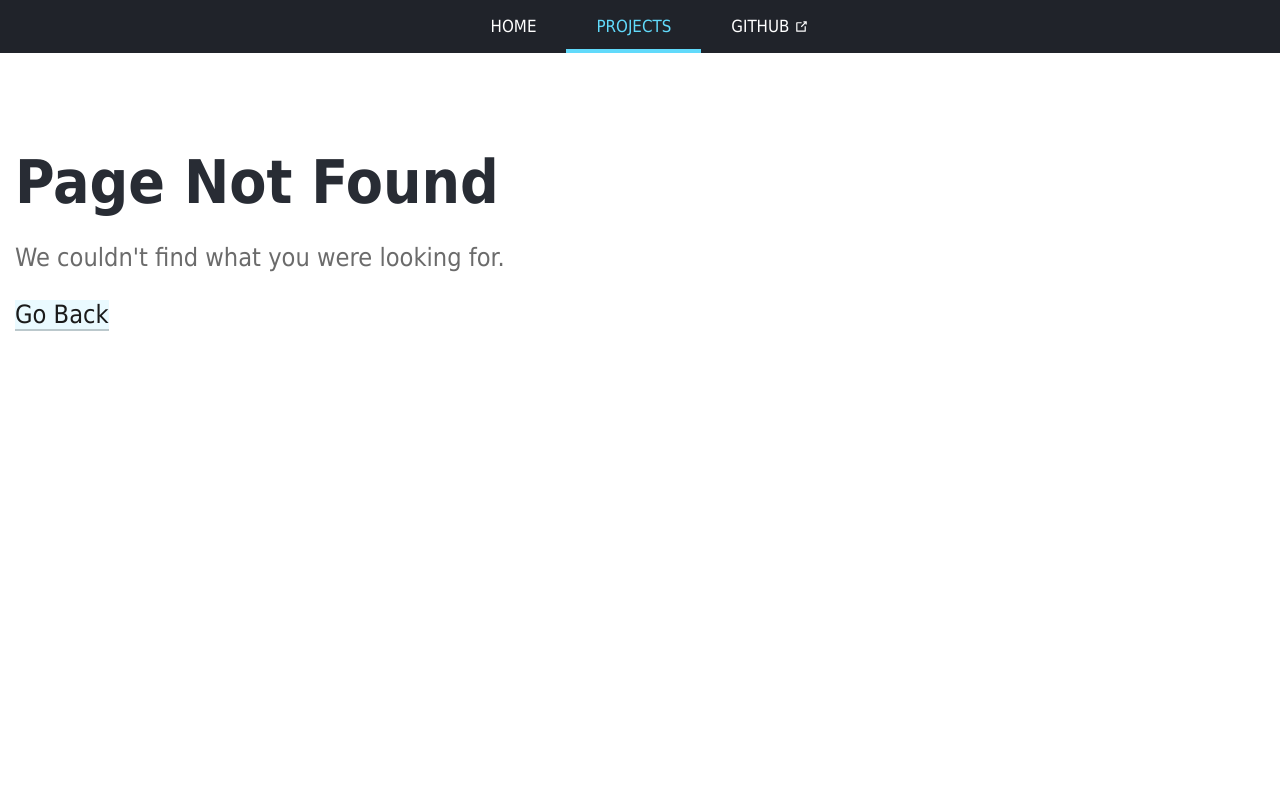
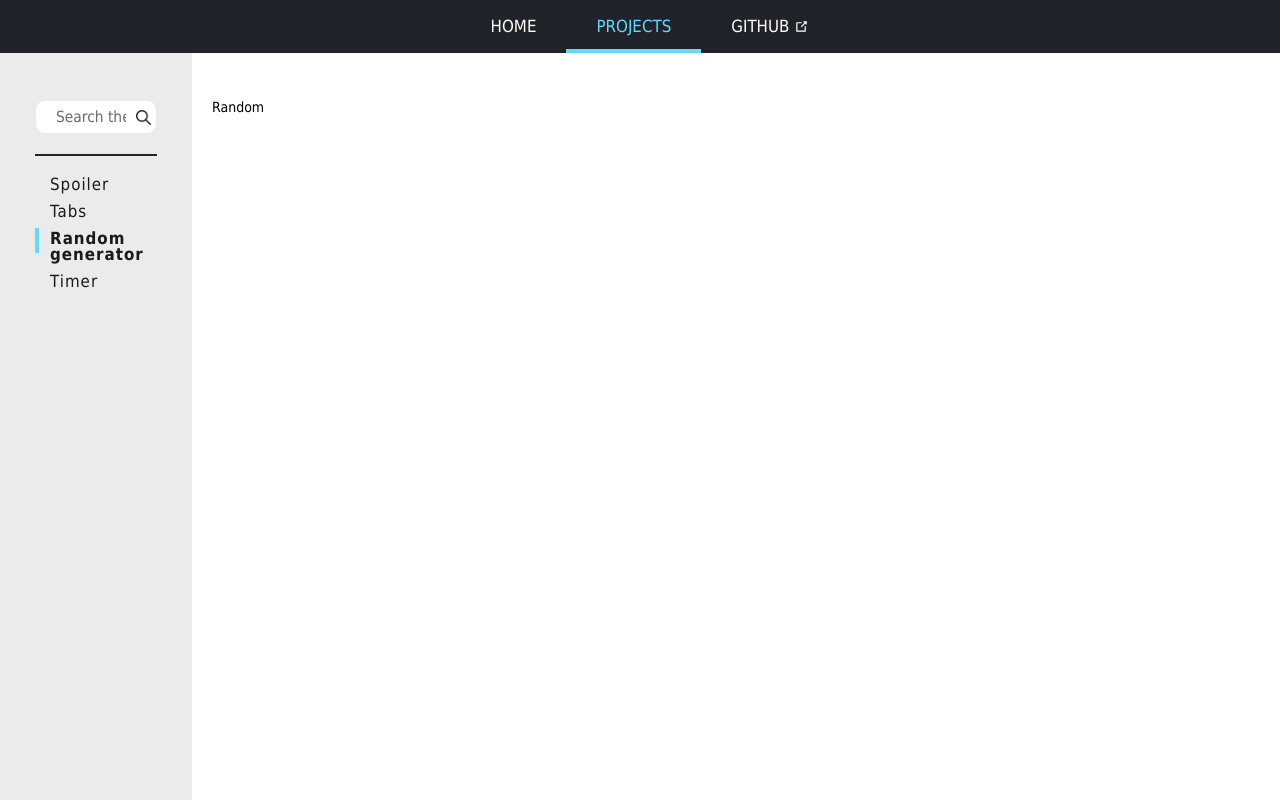
Before and after one commit to KAMESEMPAIONE/projects_stack, a React (Create React App) app: page /projects/random-generator in a window 1280 px wide. Before the commit this address had no page. Built offline with nearby package versions, Linux system fonts and the light colour scheme.

Commit message:
fixed problem with NavBar

```diff
--- a/src/App.tsx
+++ b/src/App.tsx
@@ -8,6 +8,8 @@ import {Projects} from "./pages/Projects/Projects";
 import {NotFoundPage} from "./pages/NotFoundPage/NotFoundPage";
 import {Spoiler} from "./component/Spoiler/Spoiler";
 import {Tabs} from "./component/Tabs/Tabs";
+import { Random } from './component/Random/Random';
+import { Timer } from './component/Timer/Timer';
 
 function App() {
   return (
@@ -22,6 +24,8 @@ function App() {
                             <Route path={'/projects'} element={<Projects/>}>
                                     <Route path={'spoiler'} element={<Spoiler/>}/>
                                     <Route path={'tabs'} element={<Tabs/>}/>
+                                    <Route path={'random-generator'} element={<Random/>}/>
+                                    <Route path={'timer'} element={<Timer/>}/>
                             </Route>
                             <Route path={'*'} element={<NotFoundPage/>}/>
                     </Routes>
--- a/src/component/Header/Header.tsx
+++ b/src/component/Header/Header.tsx
@@ -1,5 +1,6 @@
+import path from "path";
 import {FC} from "react";
-import {NavLink} from "react-router-dom";
+import {NavLink, useMatch} from "react-router-dom";
 import './Header.scss';
 
 export const Header: FC = () => {
--- a/src/component/NavBar/NavBar.scss
+++ b/src/component/NavBar/NavBar.scss
@@ -36,6 +36,11 @@
     border-top: 2px solid #20232A;
   }
 
+  &__notFound {
+    font-size: 1.2em;
+    margin-top: 10px;
+  }
+
   &__link {
     display: inline-block;
     position: relative;
--- a/src/component/NavBar/NavBar.tsx
+++ b/src/component/NavBar/NavBar.tsx
@@ -1,43 +1,65 @@
-import React, {FC} from "react";
+import {useState, FC} from "react";
 import {NavLink, useSearchParams} from "react-router-dom";
 import './NavBar.scss';
 
 export const NavBar: FC = () => {
+    const [inputValue, setInputValue] = useState<string>('');
+
     const [searchParams, setSearchParams] = useSearchParams();
     const searchQuery: string = searchParams.get('searchValue') || ('');
 
+    const linkArr: string[] = ['Spoiler','Tabs','Random generator','Timer'];
+
+    const filteredArr: string[] = linkArr.filter((link: string) => {
+        return  link.toLowerCase().includes(searchQuery)
+     })
+
     const handleChange = (event: React.ChangeEvent<HTMLInputElement>) => {
+        setInputValue(event.target.value);
+
         const query: string = event.target.value;
 
         if (query.length >= 3) {
-           return  setSearchParams({searchValue:query})
+            return  setSearchParams({searchValue: query})
         }
 
-        return setSearchParams({searchValue:''})
+        return setSearchParams({searchValue: ''})
     }
 
+    const handleClick = () => {
+        setInputValue('');
+    }
 
-    const linkArr: string[] = ['Spoiler','Tabs','Random generator','Timer'];
+    window.addEventListener('beforeunload', () => {
+        localStorage.setItem('searchValue', inputValue);
+    })
+
+    window.addEventListener('load', () => {
+        setInputValue(localStorage.getItem('searchValue') || '')
+    })
+
 
     return (
         <aside className={'NavBar'}>
             <nav className={'NavBar__nav'}>
 
-                <form className={'NavBar__form'} >
-                    <input type="search" onChange={handleChange} placeholder={'Search project:'} className={'NavBar__input'} maxLength={30}/>
-                </form>
+                <input type="search" onChange={handleChange} value={inputValue} placeholder={'Search the project:'} className={'NavBar__input'} maxLength={30}/>
 
                 <ul className={'NavBar__list'}>
 
-                    {linkArr.filter((link: string) => {
-                       return  link.toLowerCase().includes(searchQuery)
-                    }).map((link: string, index: number) => {
+                    {filteredArr.length === 0 &&
+                        <div className="NavBar__notFound">
+                            Not found
+                        </div>
+                    }
 
-                        let linkPath: string = link.toLowerCase().replace(/\s/gui,'-');
+                    {filteredArr.map((link: string, index: number) => {
+
+                        const linkPath: string = link.toLowerCase().replace(/\s/gui,'-');
 
                         return (
                             <li className={'NavBar__item'} key={index}>
-                                <NavLink to={`/projects/${linkPath}`} className={'NavBar__link'}>{link}</NavLink>
+                                <NavLink to={`/projects/${linkPath}`} className={'NavBar__link'} onClick={handleClick}>{link}</NavLink>
                             </li>
                         )
                     })}
--- /dev/null
+++ b/src/component/Random/Random.tsx
@@ -0,0 +1,15 @@
+import { FC } from "react";
+import './Random.scss';
+
+export const Random: FC = () => {
+
+    const random = (min: number, max: number): number => {
+        return Math.floor(Math.random() * (max - min + 1)) + min;
+    }
+
+    return (
+        <div className="Random">
+            Random
+        </div>
+    )
+}
--- /dev/null
+++ b/src/component/Timer/Timer.tsx
@@ -0,0 +1,10 @@
+import { FC } from "react";
+import './Timer.scss';
+
+export const Timer: FC = () => {
+    return (
+        <div>
+            Timer
+        </div>
+    )
+}
--- a/src/pages/Projects/Projects.scss
+++ b/src/pages/Projects/Projects.scss
@@ -2,6 +2,6 @@
   display: flex;
   &__body {
     flex: 0 1 85%;
-    padding-top: 70px;
+    padding: 100px 20px 0;
   }
 }
```
Also changed, not shown: src/component/Random/Random.scss (added), src/component/Timer/Timer.scss (added).
